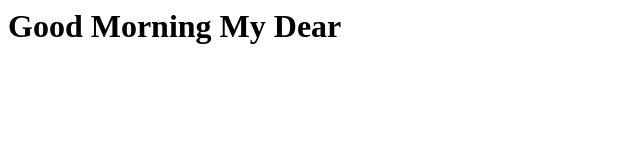
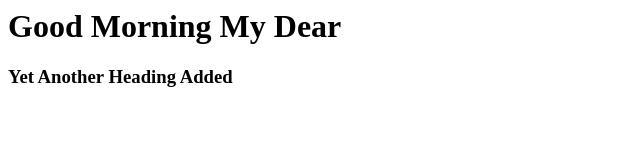
Before and after one commit to sannareddy/demoscss, a plain HTML site: page index.html in a window 1280 px wide. Shown: the whole page, without its empty margins (0-640 px from the left). Drawn offline with Linux system fonts and the light colour scheme.

Commit message:
From another file

```diff
--- a/index.html
+++ b/index.html
@@ -1,5 +1,6 @@
 <html>
     <body>
         <h1>Good Morning My Dear</h1>
+        <h3>Yet Another Heading Added</h3>
     </body>
 </html>
```
